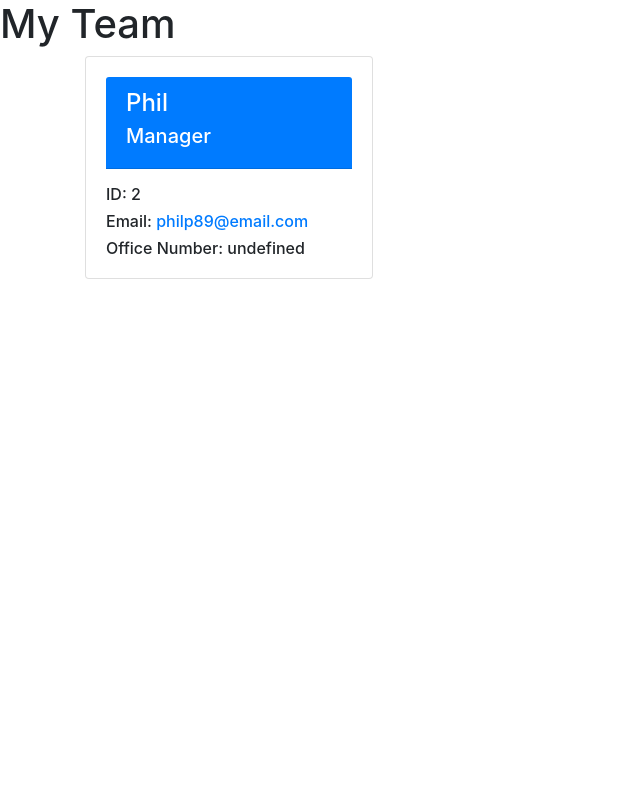
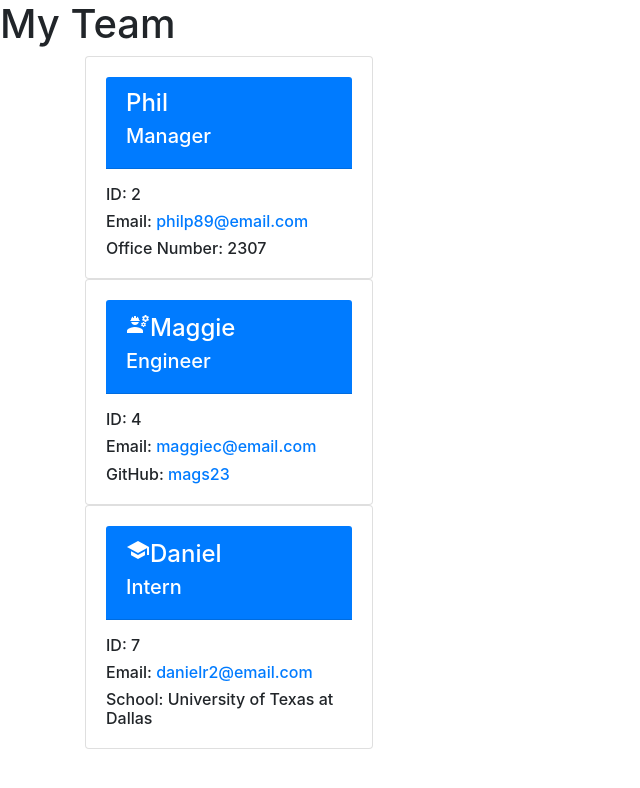
Before and after one commit to valerierobles/heroesduty, a website: page index.html in a window 1280 px wide. Shown: the whole page, without its empty margins (0-640 px from the left). Drawn offline with nearby package versions, Linux system fonts and the light colour scheme.

Commit message:
html is done but still need tests

```diff
--- a/index.html
+++ b/index.html
@@ -26,8 +26,48 @@
                     <p></p>
                     <h6 class="card-text">ID: 2</h6>
                     <h6 class="card-text">Email: <a href="mailto:philp89@email.com">philp89@email.com</a></h6>
-                    <h6 class="card-text">Office Number: undefined</h6>
+                    <h6 class="card-text">Office Number: 2307</h6>
                 </div>
             </div>
+        </div>
+    </section><section>
+            <div class="container">
+                <div class="engineer">
+                    <div class="card" style="width: 18rem;">
+                        <div class="card-body">
+                            <div class="card-header bg-primary text-white">
+                            <h4 class="card-title"><span class="material-icons">engineering</span>Maggie</h4>
+                            <h5 class="card-subtitle mb-2">Engineer</h5>
+                            </div>
+                            <p></p>
+                            <h6 class="card-text">ID: 4</h6>
+                            <h6 class="card-text">Email: <a href="mailto:maggiec@email.com">maggiec@email.com</a></h6>
+                            <h6 class="card-text">GitHub: <a href="https://github.com/mags23" target="_blank" rel="noopener noreferrer">mags23</a></h6>
+                        </div>
+                    </div>
+                </div>
+            </div>
+        </section>
+        <section>
+            <div class="container">
+                <div class="intern">
+                    <div class="card" style="width: 18rem;">
+                        <div class="card-body">
+                            <div class="card-header bg-primary text-white">
+                            <h4 class="card-title"><span class="material-icons">school</span>Daniel</h4>
+                            <h5 class="card-subtitle mb-2">Intern</h5>
+                            </div>
+                            <p></p>
+                            <h6 class="card-text">ID: 7</h6>
+                            <h6 class="card-text">Email: <a href="mailto:danielr2@email.com">danielr2@email.com</a></h6>
+                            <h6 class="card-text">School: University of Texas at Dallas </h6>
+                        </div>
+                    </div>
+                </div>
+            </div>
+        </section>
 
+    </div>
+    </main>
+    </body>
     </html>
```
